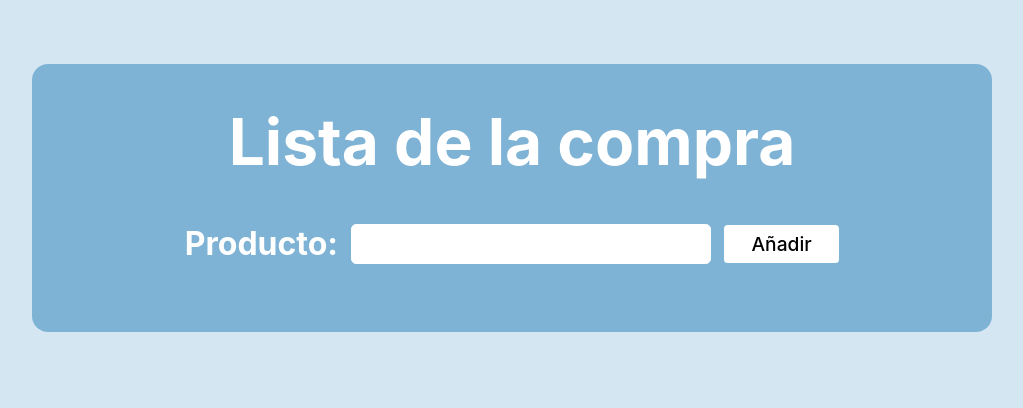
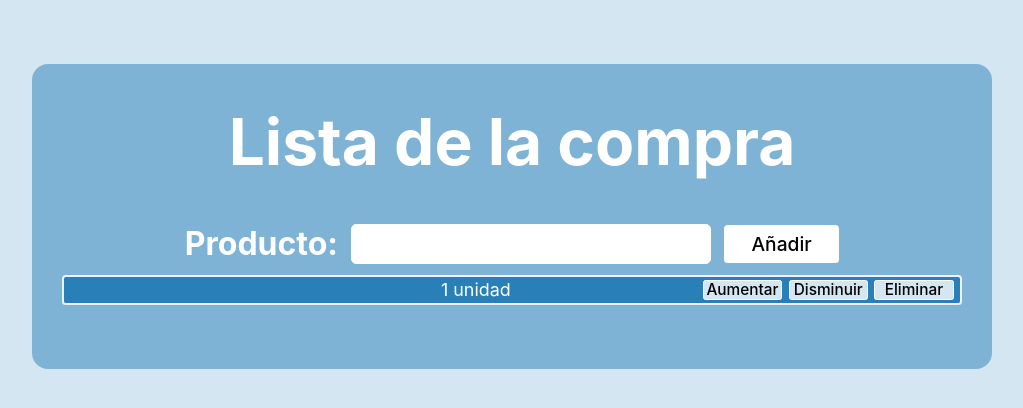
Before and after one commit to JaviPedrote/ListaDeLaCompra, a React (Vite) app: page / in a window 1280 px wide. Both pictures are taken after a click on the button "Añadir". Shown: the top 408 px of the page, without its empty margins (128-1151 px from the left). Built offline with nearby package versions, Linux system fonts and the light colour scheme.

Commit message:
Añadir eventListener y Symbols

```diff
--- a/src/components/DecreaseButton.jsx
+++ b/src/components/DecreaseButton.jsx
@@ -1,10 +1,10 @@
-import React from "react";
+import { TYPE } from "./List";
 
 const DecreaseButton = ({ productId, dispatch }) => {
   return (
       <button
         className="list-buttons"
-        onClick={() => dispatch({ type: "decrease", payload: productId })}
+        onClick={() => dispatch({ type: TYPE.DECRESE , payload: productId })}
       >
         Disminuir
       </button>
--- a/src/components/DeleteButton.jsx
+++ b/src/components/DeleteButton.jsx
@@ -1,10 +1,10 @@
-import React from "react";
+import { TYPE } from "./List";
 
 const DeleteButton = ({ productId, dispatch }) => {
   return (
       <button
         className="list-buttons"
-        onClick={() => dispatch({ type: "delete", payload: productId })}
+        onClick={() => dispatch({ type: TYPE.DELETE , payload: productId })}
       >
         Eliminar
         </button>
--- a/src/components/IncreaseButton.jsx
+++ b/src/components/IncreaseButton.jsx
@@ -1,10 +1,11 @@
-import React from "react";
+import { TYPE } from "./List";
+
 
 const IncreaseButton = ({ productId, dispatch }) => {
   return (
       <button
         className="list-buttons"
-        onClick={() => dispatch({ type: "increase", payload: productId })}
+        onClick={() => dispatch({ type: TYPE.INCRESE, payload: productId })}
       >
         Aumentar
       </button>
--- a/src/components/List.jsx
+++ b/src/components/List.jsx
@@ -1,36 +1,46 @@
-import React from "react";
-import { useState, useReducer } from "react";
+import { useState, useReducer, useEffect, useRef } from "react";
 import IncreaseButton from "./IncreaseButton";
 import DecreaseButton from "./DecreaseButton";
 import DeleteButton from "./DeleteButton";
 
-const types = {
-  increase: "increase",
-  decrease: "decrease",
-  delete: "delete",
-  add: "add",
+
+export const TYPE = {
+  INCRESE: Symbol('increase'),
+  DECRESE: Symbol('decrease'),
+  DELETE: Symbol('delete'),
+  ADD: Symbol('add'),
 };
 
 const initialState = [];
 
+function increaseProduct (state,payload) {
+  return state.map((product) =>
+    product.id === payload
+  ? { ...product, units: product.units + 1 }
+  : product)
+}
+function decreaseProduct (state,payload) {
+  return state.map((product) =>
+    product.id === payload && product.units > 1
+  ? { ...product, units: product.units - 1 }
+  : product)
+}
+function deleteProduct (state,payload) {
+  return state.filter((product) => product.id !== payload);
+}
+function addProduct (state,payload) {
+  return [...state, payload];
+}
 const reducer = (state, action) => {
   switch (action.type) {
-    case types.increase:
-      return state.map((product) =>
-        product.id === action.payload
-          ? { ...product, units: product.units + 1 }
-          : product
-      );
-    case types.decrease:
-      return state.map((product) =>
-        product.id === action.payload && product.units > 1
-          ? { ...product, units: product.units - 1 }
-          : product
-      );
-    case types.delete:
-      return state.filter((product) => product.id !== action.payload);
-    case types.add:
-      return [...state, action.payload];
+    case TYPE.INCRESE:
+      return increaseProduct(state, action.payload);
+    case TYPE.DECRESE:
+      return decreaseProduct(state, action.payload);
+    case TYPE.DELETE:
+      return deleteProduct(state, action.payload);
+    case TYPE.ADD:
+      return addProduct(state, action.payload);
     default:
       return state;
   }
@@ -38,8 +48,36 @@ const reducer = (state, action) => {
 
 const List = () => {
   const [list, dispatch] = useReducer(reducer, initialState);
-  const [product, setProduct] = useState("");
-  const inputName = React.createRef("");
+  const [product, setProduct] = useState(" ");
+  const inputName = useRef();
+
+  useEffect(() => {
+    const handleInputChange = (event) => {
+        setProduct(event.target.value);
+    };
+
+    const handleKeyPress = (event) => {
+      if (event.key === "Enter") {
+        const productValue = event.target.value;
+        event.target.value = ("");
+        productValue !== ""
+          ? dispatch({
+              type: TYPE.ADD,
+              payload: { id: Date.now(), name: productValue, units: 1 },
+            })
+          : alert("Introduce un producto");
+      }
+    };
+
+    const inputElement = inputName.current;
+    inputElement.addEventListener("input", handleInputChange);
+    inputElement.addEventListener("keypress", handleKeyPress);
+
+    return () => {
+      inputElement.removeEventListener("input", handleInputChange);
+      inputElement.removeEventListener("keypress", handleKeyPress);
+    };
+  }, []);
 
   return (
     <div className="main-container">
@@ -48,35 +86,17 @@ const List = () => {
         <div className="product-container">
           <div className="input">
             <label htmlFor="product">Producto:</label>
-          <input
-            id="product"
-            ref={inputName}
-            type="text"
-            maxLength={20}
-            value={product}
-            onChange={(e) => setProduct(e.target.value)}
-            onKeyDown={(e) => {
-              if (e.key === "Enter") {
-                inputName.current.focus();
-                setProduct("");
-                product !== ""
-                  ? dispatch({
-                      type: types.add,
-                      payload: { id: Date.now(), name: product, units: 1 },
-                    })
-                  : alert("Introduce un producto");
-              }
-            }}
-          />
+            <input id="product" ref={inputName} type="text" maxLength={20} defaultValue={product} />
             <button
               className="input-button"
               onClick={() => {
                 inputName.current.focus();
                 setProduct("");
+                inputName.current.value= "";
                 product !== ""
                   ? dispatch({
-                    type: types.add,
-                    payload: { id: Date.now(), name: product, units: 1 },
+                      type: TYPE.ADD,
+                      payload: { id: Date.now(), name: product, units: 1 }, //
                     })
                   : alert("Introduce un producto");
               }}
```
Lines whose indentation alone changed are shown as unchanged.
